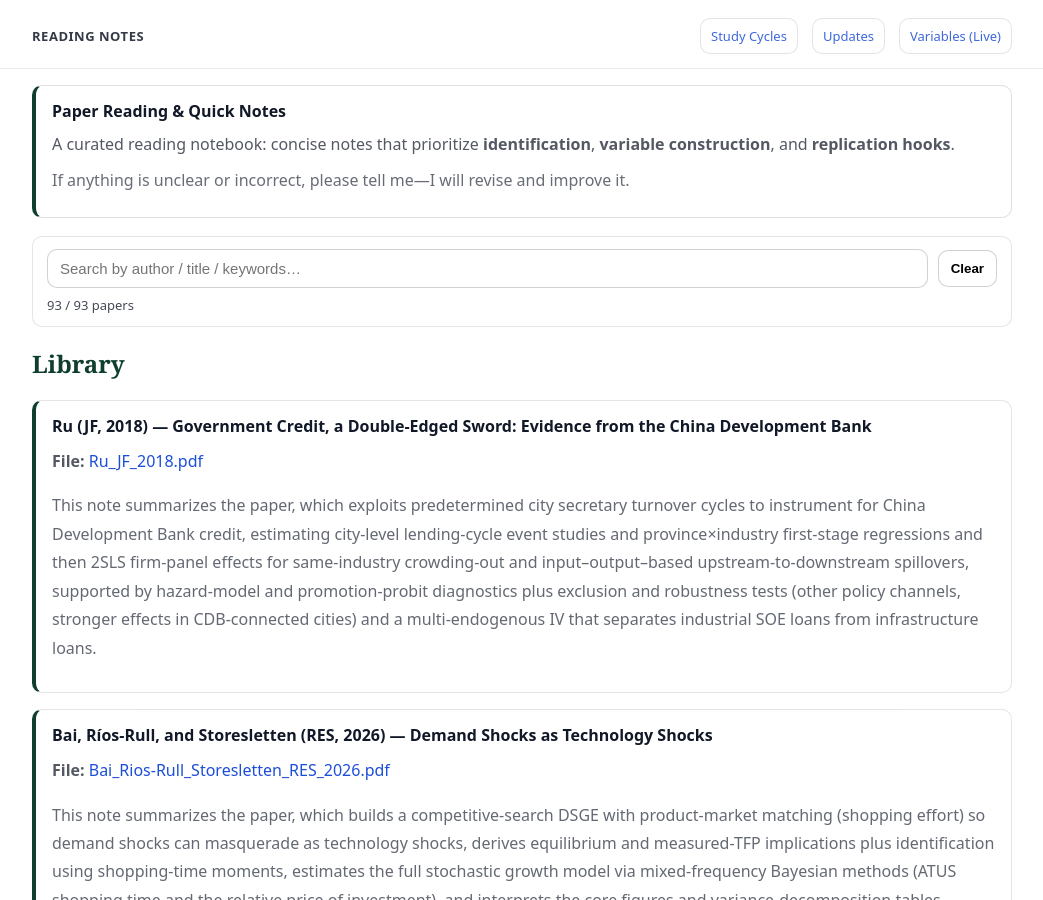
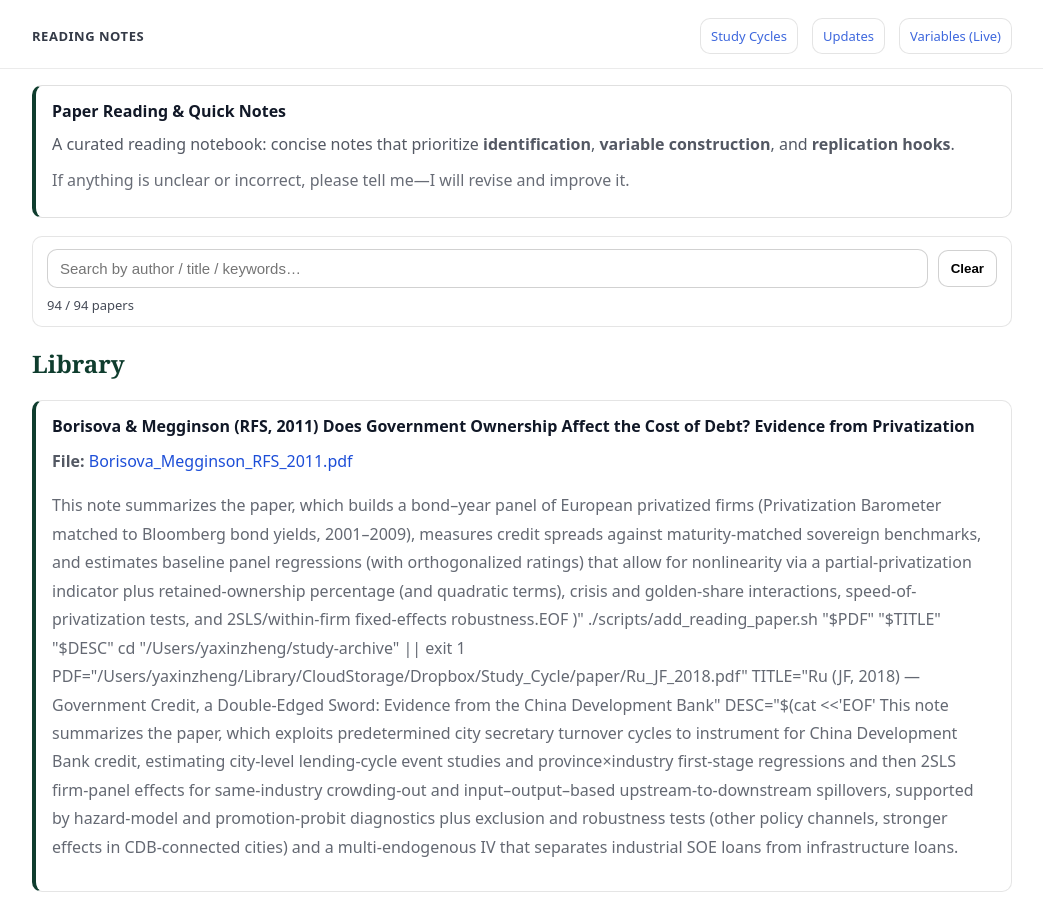
Before and after one commit to yaxinzn/study-archive, a Jekyll site: the page built from reading/index.md, in a window 1280 px wide and 900 px high. Shown: the whole window, without its empty margins (118-1161 px from the left). Built offline with Jekyll 4.4.1, drawn with Linux system fonts in a browser that asks for light colours.

Commit message:
Reading: add/update Borisova_Megginson_RFS_2011.pdf

```diff
--- a/_data/reading.yml
+++ b/_data/reading.yml
@@ -1,3 +1,23 @@
+- title: "Borisova & Megginson (RFS, 2011) Does Government Ownership Affect the Cost of Debt? Evidence from Privatization"
+  file: "Borisova_Megginson_RFS_2011.pdf"
+  desc: "This note summarizes the paper, which builds a bond–year panel of European privatized firms (Privatization Barometer matched to Bloomberg bond yields, 2001–2009), measures credit spreads against maturity-matched sovereign benchmarks, and estimates baseline panel regressions (with orthogonalized ratings) that allow for nonlinearity via a partial-privatization indicator plus retained-ownership percentage (and quadratic terms), crisis and golden-share interactions, speed-of-privatization tests, and 2SLS/within-firm fixed-effects robustness.EOF
+)\"
+
+./scripts/add_reading_paper.sh \"$PDF\" \"$TITLE\" \"$DESC\"
+
+
+
+
+
+
+
+cd \"/Users/yaxinzheng/study-archive\" || exit 1
+
+PDF=\"/Users/yaxinzheng/Library/CloudStorage/Dropbox/Study_Cycle/paper/Ru_JF_2018.pdf\"
+TITLE=\"Ru (JF, 2018) — Government Credit, a Double-Edged Sword: Evidence from the China Development Bank\"
+DESC=\"$(cat <<'EOF'
+This note summarizes the paper, which exploits predetermined city secretary turnover cycles to instrument for China Development Bank credit, estimating city-level lending-cycle event studies and province×industry first-stage regressions and then 2SLS firm-panel effects for same-industry crowding-out and input–output–based upstream-to-downstream spillovers, supported by hazard-model and promotion-probit diagnostics plus exclusion and robustness tests (other policy channels, stronger effects in CDB-connected cities) and a multi-endogenous IV that separates industrial SOE loans from infrastructure loans."
+
 - title: "Ru (JF, 2018) — Government Credit, a Double-Edged Sword: Evidence from the China Development Bank"
   file: "Ru_JF_2018.pdf"
   desc: "This note summarizes the paper, which exploits predetermined city secretary turnover cycles to instrument for China Development Bank credit, estimating city-level lending-cycle event studies and province×industry first-stage regressions and then 2SLS firm-panel effects for same-industry crowding-out and input–output–based upstream-to-downstream spillovers, supported by hazard-model and promotion-probit diagnostics plus exclusion and robustness tests (other policy channels, stronger effects in CDB-connected cities) and a multi-endogenous IV that separates industrial SOE loans from infrastructure loans."
```
Also changed, not shown: 1 other file.
